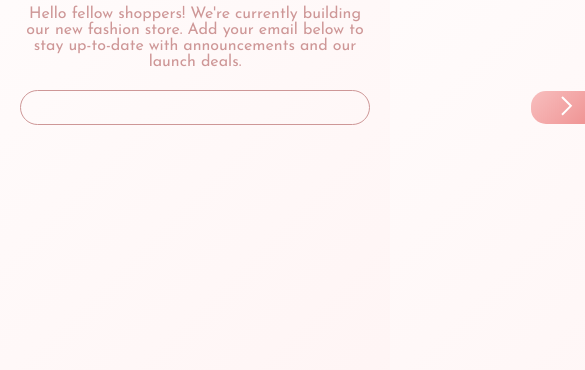
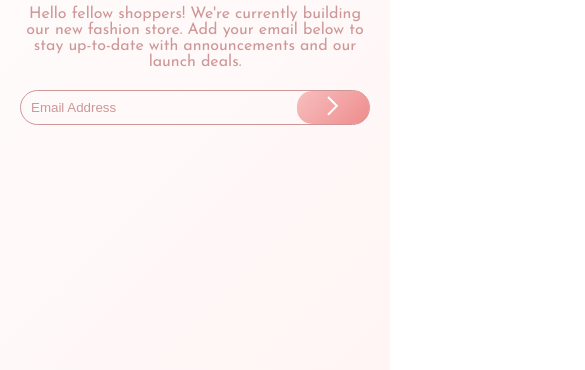
Before and after one commit to Jitesh117/base-apparel-frontend-mentor, a plain HTML site: page index.html in a window 390 px wide. Shown: the part 474-844 px from the top of the page, 585 px wide, since content can reach past the window. Drawn offline with Linux system fonts and the light colour scheme.

Commit message:
completed the challenge

```diff
--- a/style.css
+++ b/style.css
@@ -66,7 +66,7 @@ input[type=text]
     border-style: none;
     background-color: inherit;
     width: 100%;
-    padding-right: 300px
+    /* padding-right: 300px */
 }
 input[type=text]::placeholder{
     color: var(--orange);
@@ -105,9 +105,7 @@ input[type=text]:focus{
         width: 100%;
     }
 
-    .button{
-        padding-left: 200px;
-    }
+
 }
 @media screen and (min-width:601px){
     h1{
@@ -134,5 +132,8 @@ input[type=text]:focus{
         padding: 50px 10%;
         /* width: 60%; */
     }
+    input[type=text]{
+        padding-right: 300px;
+    }
 
 }
```
Also changed, not shown: 2 other files.
